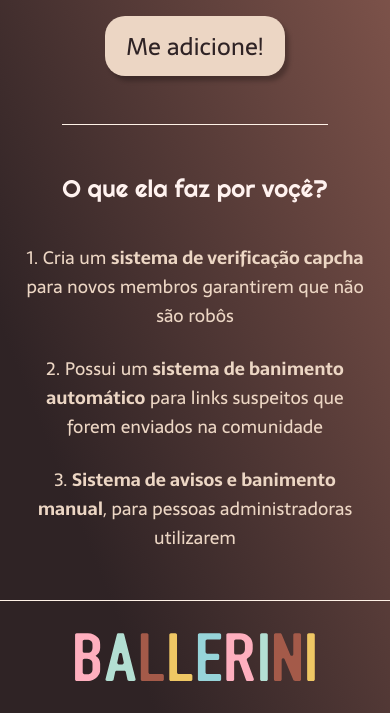
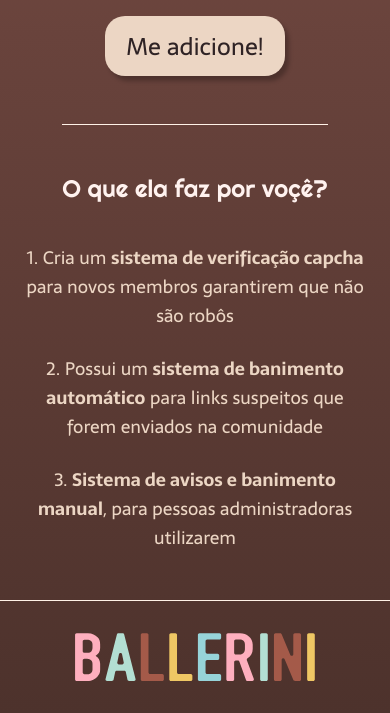
Before and after one commit to edivalcaetano/projeto-langing-page, a plain HTML site: page index.html in a window 390 px wide. Shown: the part 645-1358 px from the top of the page. Drawn offline with Linux system fonts and the light colour scheme.

Commit message:
ajuste no degrade

```diff
--- a/index.html
+++ b/index.html
@@ -8,7 +8,7 @@
     <link rel="stylesheet" href="mobile.css" media="screen and (max-width: 580px)"> <!-- media query -->
     <link rel="stylesheet" href="style.css">
 </head>
-<body>
+<body id="corpo">
     <header class="cabecalho">
         <img class="cabecalho-imagem" src="imagens/logo.svg" alt="Logo da comunidade Ballerini">
         <nav class="cabecalho-menu">
--- a/mobile.css
+++ b/mobile.css
@@ -1,6 +1,11 @@
 @charset "UTF-8";
 
 /* config mobile abaixo de 580px */
+
+body#corpo {
+  font-size: 1em;
+  background: linear-gradient(to top, #4d322c, #69433c, #8e5d52);
+}
 
 header.cabecalho {
   display: flex;
```
